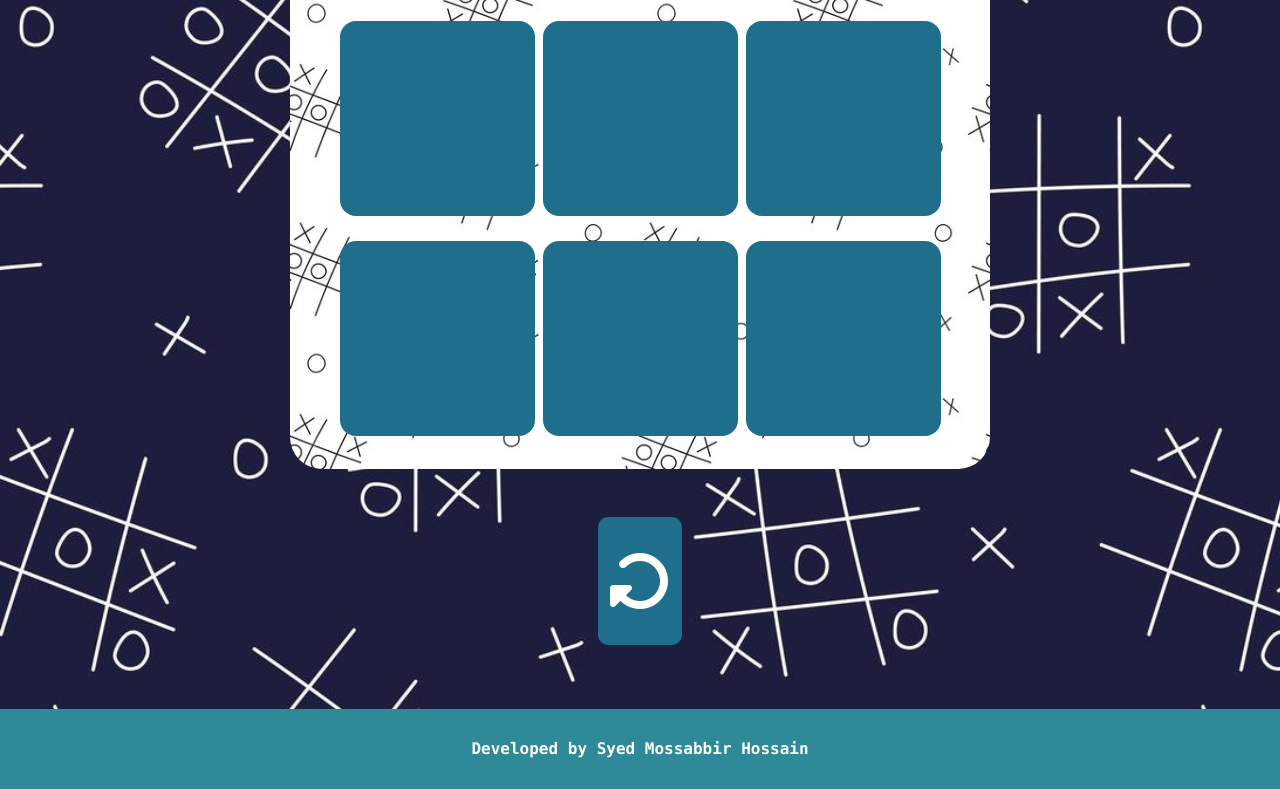
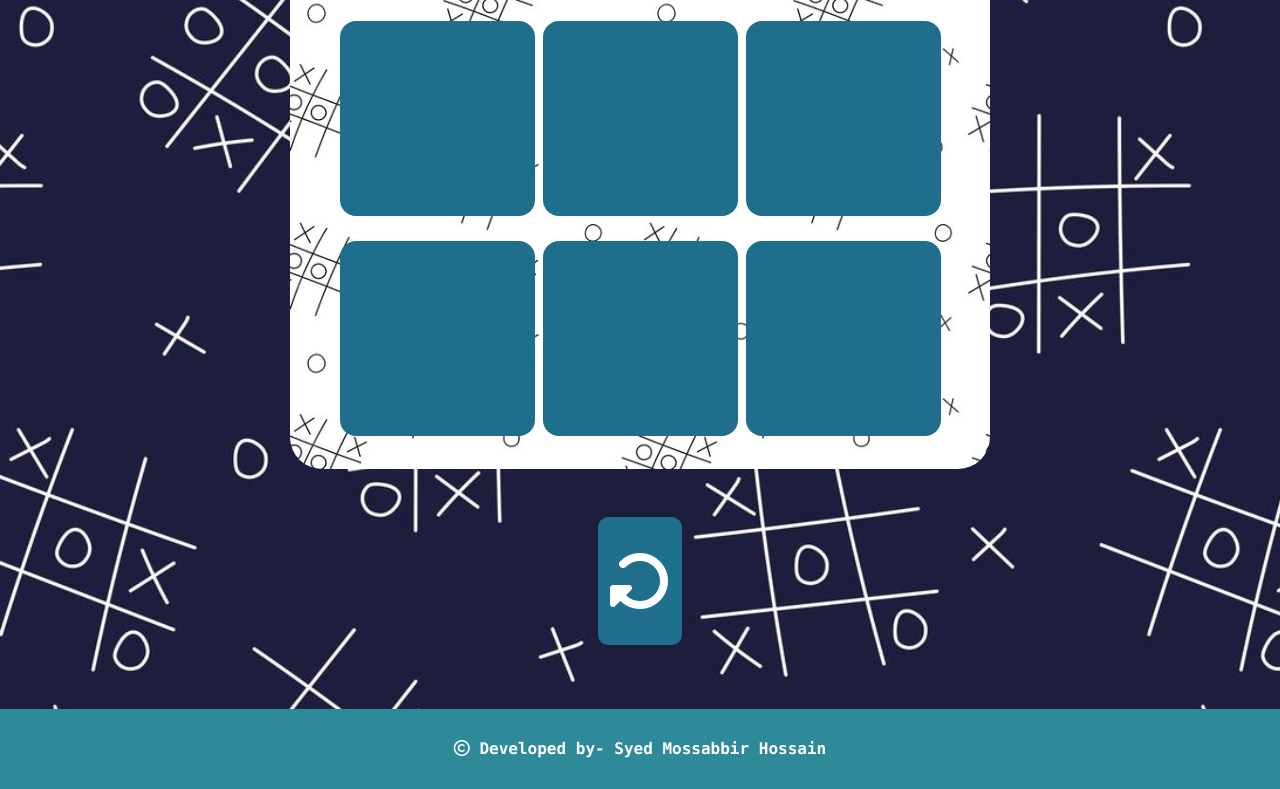
Before and after one commit to mossabbircse20/JavaScript_Project_2, a plain HTML site: page index.html in a window 1280 px wide. Shown: the part 359-1148 px from the top of the page. Drawn offline with nearby package versions, Linux system fonts and the light colour scheme; a web font is replaced by a local one.

Commit message:
Footer updated

```diff
--- a/index.html
+++ b/index.html
@@ -54,7 +54,7 @@
     </main>
 
     <footer class="bg-[#2E8A99] flex-col justify-items-center content-center h-[5rem] text-[1rem] font-mono mt-[4rem] text-white font-bold">
-        <h1>Developed by Syed Mossabbir Hossain</h1>
+        <h1><i class="fa-regular fa-copyright"></i> Developed by- Syed Mossabbir Hossain</h1>
     </footer>
 
     <script src="./game.js"></script>
```
